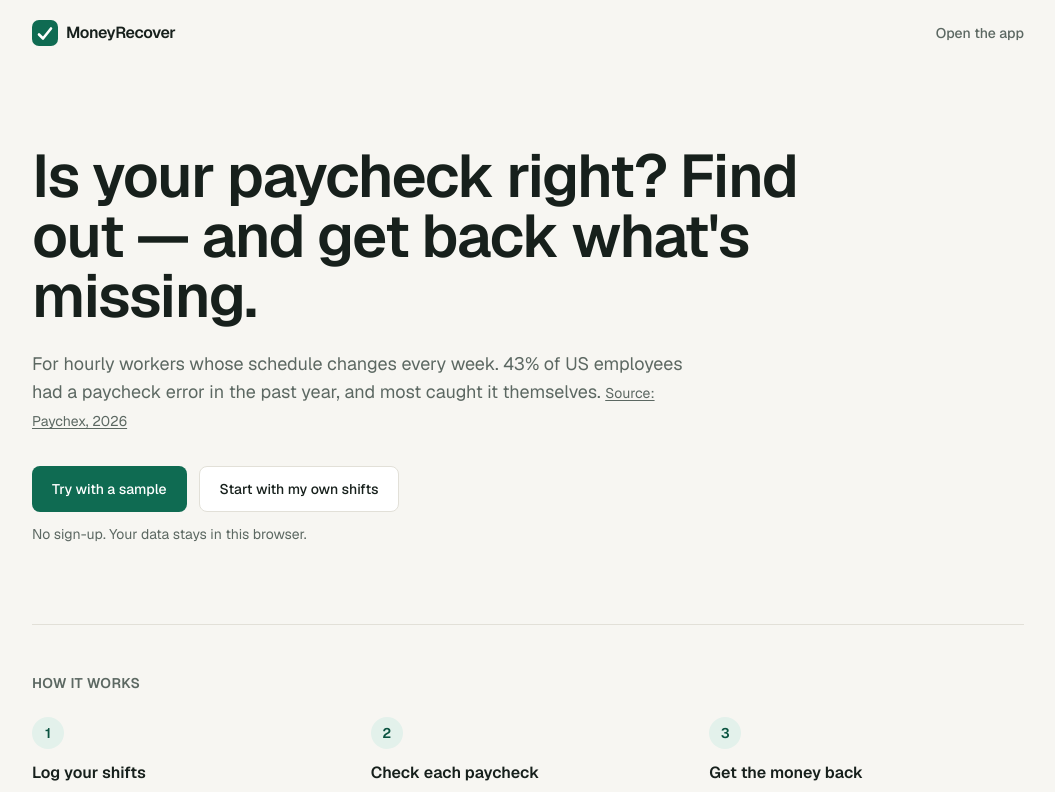
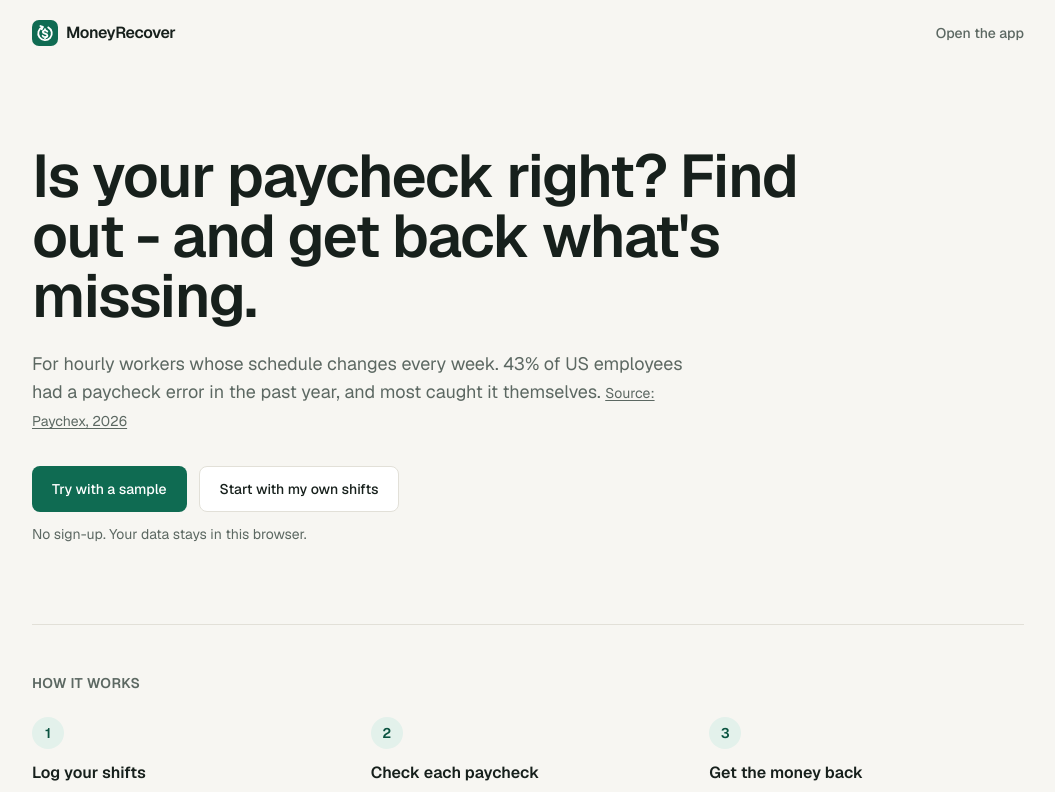
Before and after one commit to suncak3/MoneyRecovery, a Next.js app: page / in a window 1280 px wide. Shown: the top 792 px of the page, without its empty margins (112-1167 px from the left). Built offline with nearby package versions, Linux system fonts and the light colour scheme.

Commit message:
Change the favicon and match the header logo to it

```diff
--- a/src/app/page.tsx
+++ b/src/app/page.tsx
@@ -50,7 +50,7 @@ export default function LandingPage() {
       <main className="mx-auto w-full max-w-5xl flex-1 px-4">
         <section className="py-12 sm:py-20">
           <h1 className="max-w-3xl text-4xl font-semibold tracking-tight sm:text-6xl">
-            Is your paycheck right? Find out — and get back what&apos;s missing.
+            Is your paycheck right? Find out - and get back what&apos;s missing.
           </h1>
           <p className="mt-6 max-w-2xl text-lg text-muted">
             For hourly workers whose schedule changes every week. 43% of US employees had a paycheck error in the past year, and most caught it
--- a/src/components/logo.tsx
+++ b/src/components/logo.tsx
@@ -3,7 +3,11 @@ export function Logo() {
     <span className="flex items-center gap-2 font-semibold tracking-tight">
       <svg width="26" height="26" viewBox="0 0 26 26" aria-hidden="true">
         <rect width="26" height="26" rx="7" fill="var(--color-accent)" />
-        <path d="M7 14.5l4 4 8-10" fill="none" stroke="#fff" strokeWidth="2.6" strokeLinecap="round" strokeLinejoin="round" />
+        <g fill="none" stroke="#fff" strokeWidth="1.8" strokeLinecap="round" strokeLinejoin="round">
+          <path d="M16.2 7.4A6.8 6.8 0 1 1 10.5 7.1" />
+          <path d="M8.4 6l2.5.9-1.2 2.4" />
+          <path d="M15.3 11.6c-.3-.8-1.2-1.3-2.3-1.3-1.3 0-2.2.7-2.2 1.6 0 2.1 4.6 1.2 4.6 3.5 0 1-1 1.7-2.4 1.7-1.2 0-2.1-.5-2.4-1.3M13 9.1v1.2M13 17.1v1.2" />
+        </g>
       </svg>
       MoneyRecover
     </span>
```
Also changed, not shown: 1 other file (tests, documents, lock files or other folders).
